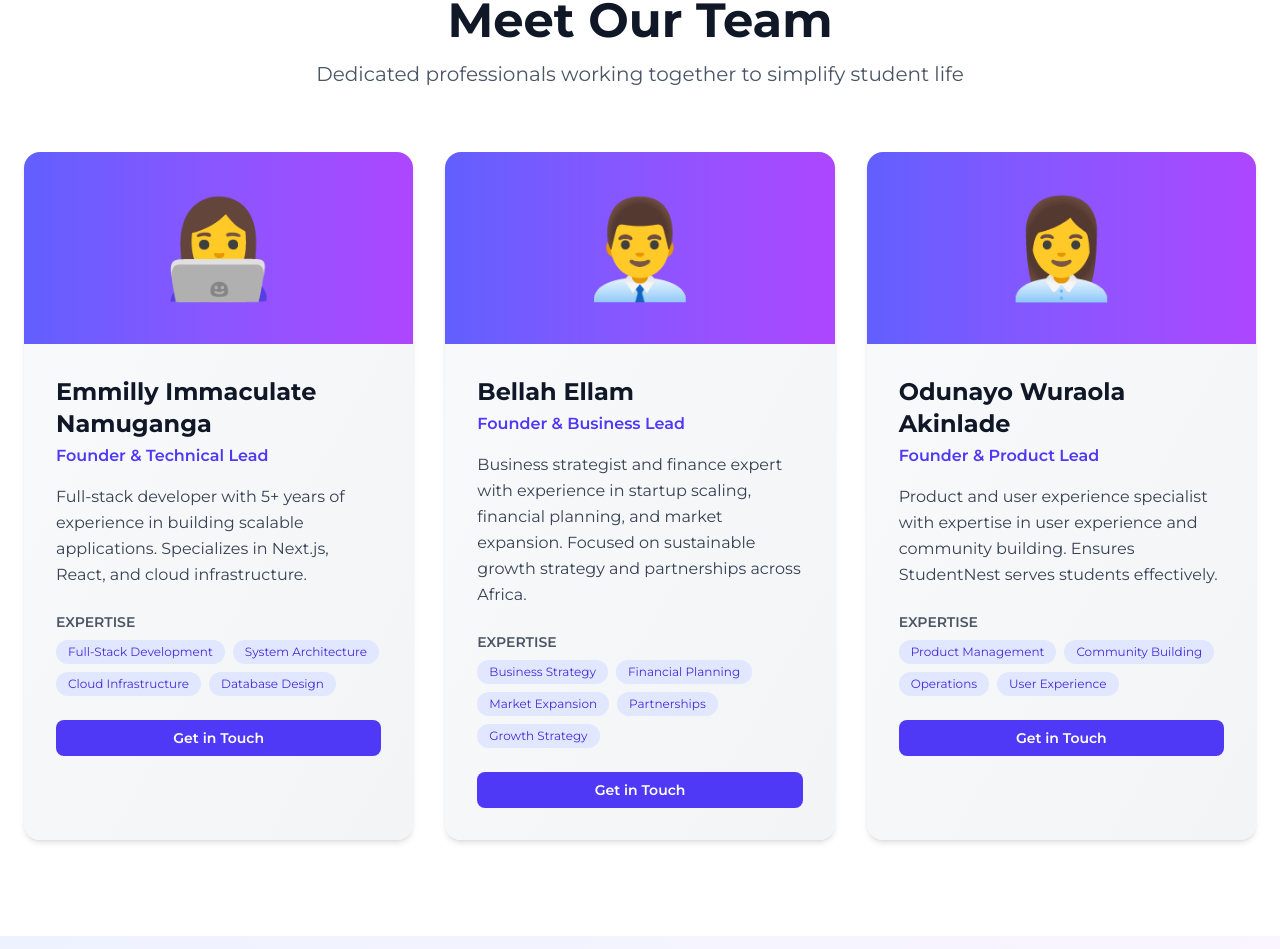
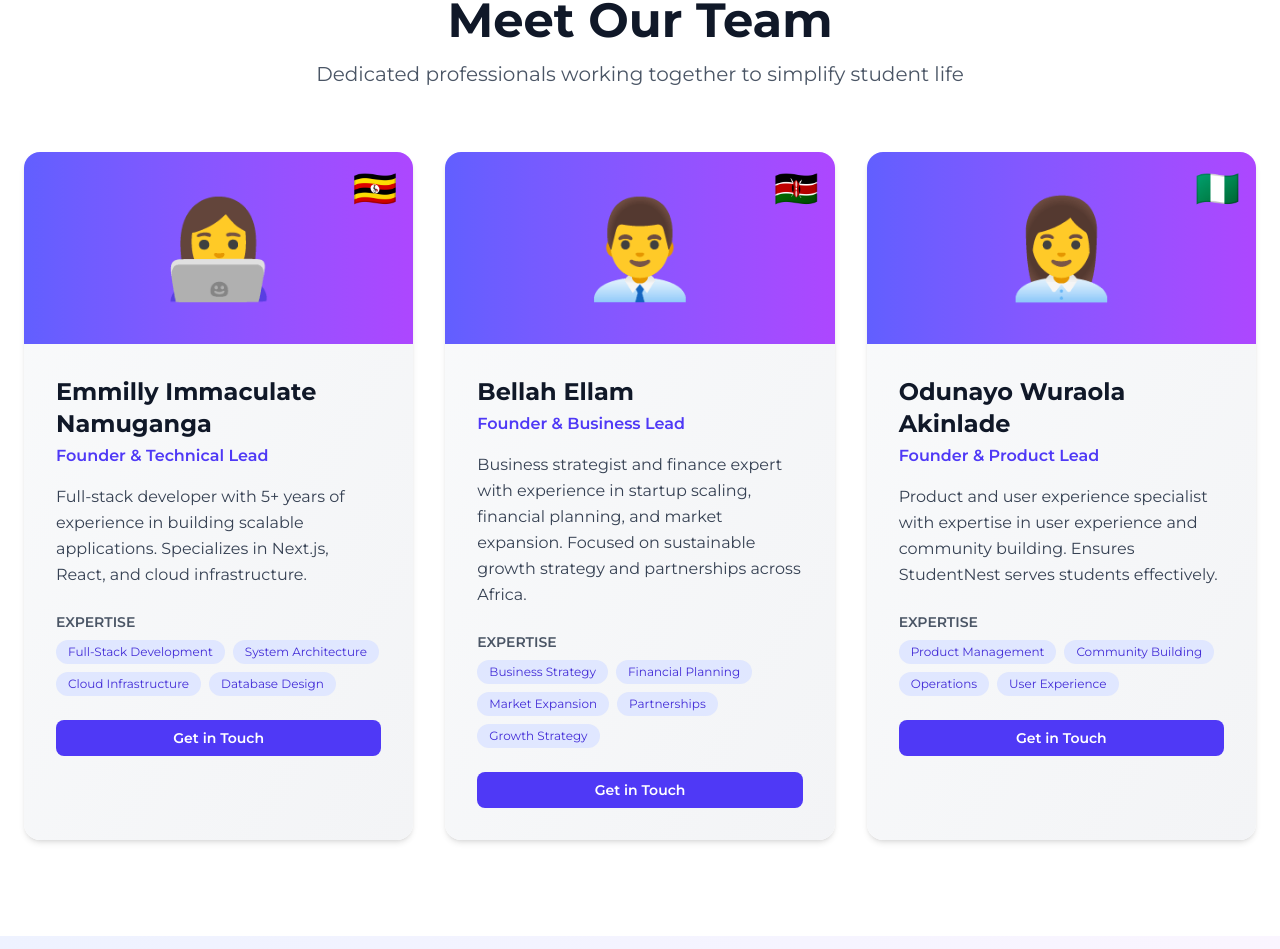
Before and after one commit to Schools-Pop/nest, a Next.js app: page /about in a window 1280 px wide. Shown: the part 1261-2210 px from the top of the page. Built offline with nearby package versions, Linux system fonts and the light colour scheme.

Commit message:
add country flag

```diff
--- a/app/about/page.tsx
+++ b/app/about/page.tsx
@@ -10,6 +10,7 @@ export default function AboutPage() {
       name: 'Emmilly Immaculate Namuganga',
       role: 'Founder & Technical Lead',
       image: '👩‍💻',
+      country: '🇺🇬',
       bio: 'Full-stack developer with 5+ years of experience in building scalable applications. Specializes in Next.js, React, and cloud infrastructure.',
       expertise: ['Full-Stack Development', 'System Architecture', 'Cloud Infrastructure', 'Database Design'],
       email: 'enamugan@andrew.cmu.edu',
@@ -19,6 +20,7 @@ export default function AboutPage() {
       name: 'Bellah Ellam',
       role: 'Founder & Business Lead',
       image: '👨‍💼',
+      country: '🇰🇪',
       bio: 'Business strategist and finance expert with experience in startup scaling, financial planning, and market expansion. Focused on sustainable growth strategy and partnerships across Africa.',
       expertise: ['Business Strategy', 'Financial Planning', 'Market Expansion', 'Partnerships', 'Growth Strategy'],
       email: 'bellam@andrew.cmu.edu',
@@ -28,6 +30,7 @@ export default function AboutPage() {
       name: 'Odunayo Wuraola Akinlade',
       role: 'Founder & Product Lead',
       image: '👩‍💼',
+      country: '🇳🇬',
       bio: 'Product and user experience specialist with expertise in user experience and community building. Ensures StudentNest serves students effectively.',
       expertise: ['Product Management', 'Community Building', 'Operations', 'User Experience'],
       email: 'oakinlad@andrew.cmu.edu',
@@ -108,8 +111,9 @@ export default function AboutPage() {
                 className="bg-gradient-to-br from-gray-50 to-gray-100 rounded-2xl overflow-hidden shadow-md hover:shadow-xl transition-all"
               >
                 {/* Image Section */}
-                <div className="bg-gradient-to-r from-indigo-500 to-purple-500 p-12 flex items-center justify-center">
+                <div className="bg-gradient-to-r from-indigo-500 to-purple-500 p-12 flex items-center justify-center relative">
                   <div className="text-8xl">{member.image}</div>
+                  <div className="absolute top-4 right-4 text-4xl">{member.country}</div>
                 </div>
 
                 {/* Content Section */}
```
